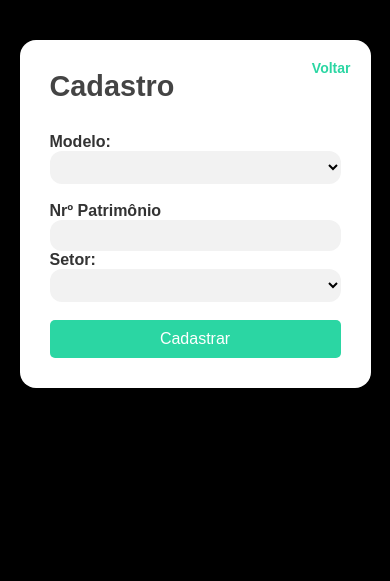
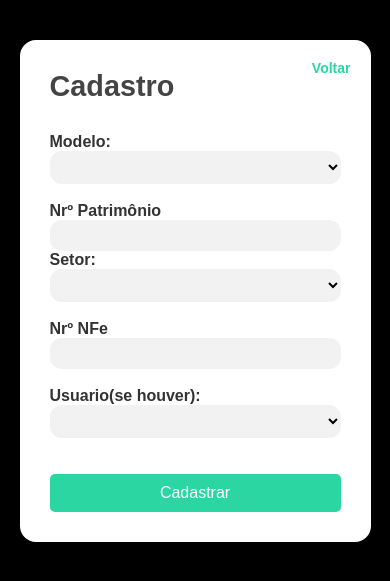
Before and after one commit to Joaogabriel2002/sistemaglpi, a PHP site: page /dashboard/telainicial/Estoque/Itens/Imobilizados/incluirImobilizados.php in a window 390 px wide. Shown: the top 581 px of the page. Run offline with PHP 8.4, Linux system fonts and the light colour scheme; data comes from the database, SQL or seed files in the repository.

Commit message:
Adição do select consultando a tabela usuario na tela IncluirImobilizados.php

```diff
--- a/dashboard/telainicial/Estoque/Itens/Imobilizados/cadastroImobilizados.php
+++ b/dashboard/telainicial/Estoque/Itens/Imobilizados/cadastroImobilizados.php
@@ -48,7 +48,7 @@ if ($_SERVER['REQUEST_METHOD'] === "POST"){
         <?php if ($msg) : ?>
             <div class="mensagem-feedback"><?= htmlspecialchars($msg) ?></div>
         <?php endif; ?>
-        <h2 class="form-title">Cadastro</h2>
+        <h2 class="form-title">Cadastro de Modelos Imobilizados</h2>
 
         <form class="form" action="cadastroImobilizados.php" method="POST" id="form-estoque">
             <div class="campo-form">
--- a/dashboard/telainicial/Estoque/Itens/Imobilizados/incluirImobilizados.php
+++ b/dashboard/telainicial/Estoque/Itens/Imobilizados/incluirImobilizados.php
@@ -1,6 +1,6 @@
 <?php
 require_once '..\..\..\..\..\php/Imobilizados.php';
-
+require_once '..\..\..\..\..\php/Usuario.php';
 $msg = "";
 
 // if(!isset($_SESSION['usuario_id'])){
@@ -10,6 +10,8 @@ $msg = "";
 
 
 $imobilizado = new Imobilizados();
+$usuario = new Usuario();
+$usuarios = $usuario->listarUsuarios();
 $modelos= $imobilizado->buscarModelos();
 $setor= $imobilizado->buscarSetores();
 
@@ -95,7 +97,26 @@ if ($_SERVER['REQUEST_METHOD'] === "POST"){
 
                 </select><br><br>
             </div>
-            <button type="submit" class="submit-btn">Cadastrar</button>
+
+            <div class="campo-form item-row">
+                    <label>Nrº NFe</label>
+                    <input type="text" id="nfe" name="nfe" required>
+                </div><br>
+                        <div class="campo-form">
+                <label for="setor">Usuario(se houver):</label>
+                <select id="usuario" name="usuario" required>
+                    <option value=""></option>
+                    <?php foreach ($usuarios as $user): ?>
+                        <option value="<?= htmlspecialchars($user['id']) ?>">
+                        <?= htmlspecialchars($user['nome']) ?>
+                        </option>
+                    <?php endforeach; ?>
+
+                </select><br><br>
+            </div>
+
+
+            <br><button type="submit" class="submit-btn">Cadastrar</button>
         </form>
     </div>
 </div>
--- a/dashboard/telainicial/Estoque/Itens/telaItens.php
+++ b/dashboard/telainicial/Estoque/Itens/telaItens.php
@@ -29,7 +29,7 @@
         </div>
 
         <div class="right-section">
-            <h2 class="title-right">Itens/Estoque</h2>
+            <h2 class="title-right">Imobilizados/Estoque</h2>
             <div class="botoes">
                 <a href="listaEstoque.php" class="opcoes alongado">Visualizar Estoque</a>
                 <a href="Imobilizados\imobilizados.php" class="opcoes alongado">Imobilizados</a>
--- a/dashboard/telainicial/Estoque/telaEstoque.php
+++ b/dashboard/telainicial/Estoque/telaEstoque.php
@@ -33,7 +33,7 @@
             <div class="botoes">
                 <a href="incluirEstoque.php" class="opcoes alongado">Incluir Estoque</a>
                 <a href="baixarEstoque.php" class="opcoes alongado">Baixar Estoque</a>
-                <a href="Itens/telaItens.php" class="opcoes alongado">Itens/Estoque</a>
+                <a href="Itens/telaItens.php" class="opcoes alongado">Imobilizados/Estoque</a>
                 <a href="Fornecedores/telaFornecedores.php" class="opcoes alongado">Fornecedores</a>
 
                 <a href="..\..\..\php/validacao.php" class="opcoes sair alongado">Voltar</a>
--- a/php/Usuario.php
+++ b/php/Usuario.php
@@ -122,4 +122,5 @@ require_once 'Conexao.php';
 }
 
 
+
     }
```
